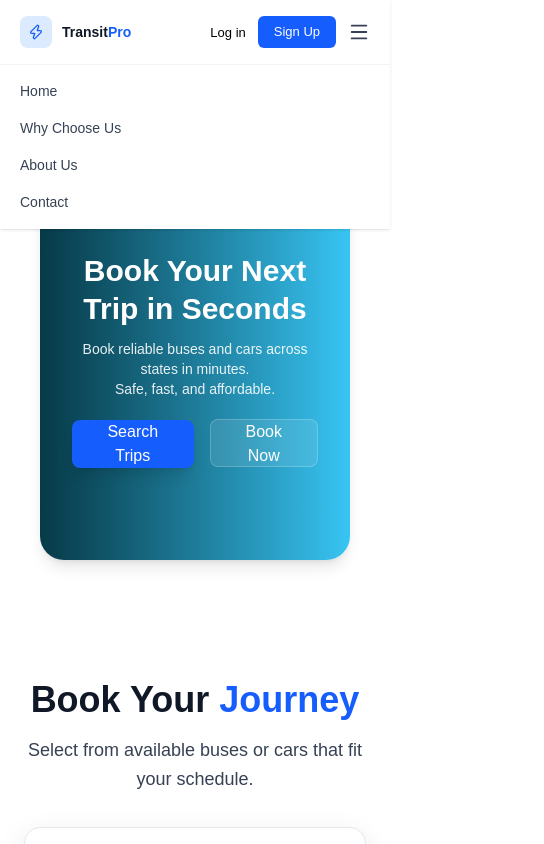
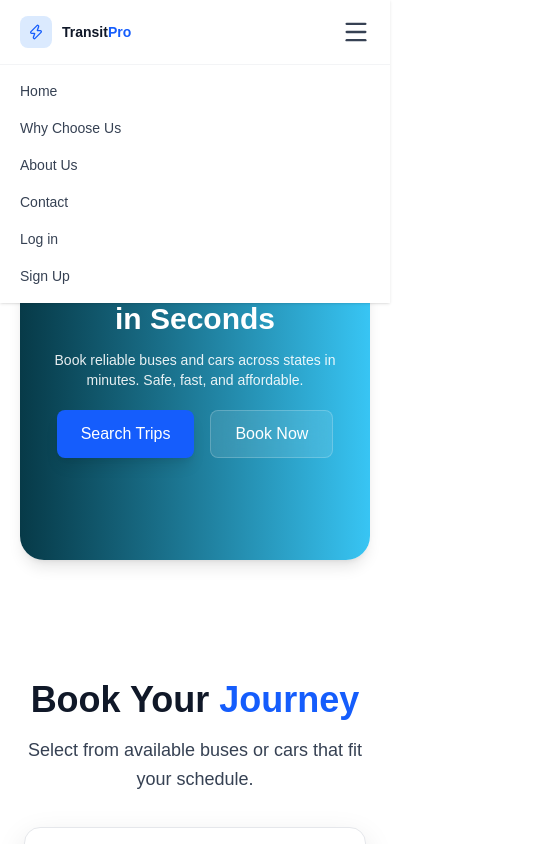
Before and after one commit to abdulrahman-11-afk/transportmanagement, a Next.js app: page / in a window 390 px wide. Both pictures are taken after a click on the button 359 px from the left and 32 px from the top of the page. Shown: the top 844 px of the page, 544 px wide, since content can reach past the window. Built offline with nearby package versions, Linux system fonts and the light colour scheme.

Commit message:
fixed auth

```diff
--- a/src/Components/Landing/Aboutus.tsx
+++ b/src/Components/Landing/Aboutus.tsx
@@ -15,7 +15,7 @@ export default function AboutUsSection() {
           />
         </div>
 
-        <div className="w-full lg:w-1/2 flex flex-col gap-4">
+        <div className="w- lg:w-1/2 flex flex-col gap-4">
         <div className="flex flex-col gap-3 w-130">
             <div className="text-4xl sm:text-5xl font-bold text-gray-900">
               About <span className="text-blue-600">us</span>
--- a/src/Components/Landing/HeroSection.tsx
+++ b/src/Components/Landing/HeroSection.tsx
@@ -3,14 +3,14 @@ import Image from "next/image";
 export default function HeroSection() {
   return (
     <div className="pt-10 md:pt-0">
-      <section className="bg-gradient-to-r from-[#073A48] to-[#38C5F4] flex flex-col md:flex-row items-center justify-center mx-10 md:mx-20  px-8 md:pl-10 md:pr-0 rounded-3xl min-h-[400px] md:min-h-[450px] shadow-lg py-10 md:py-0">
+      <section className="bg-gradient-to-r from-[#073A48] to-[#38C5F4] flex flex-col md:flex-row items-center justify-center mx-5 md:mx-20 md:mt-0 mt-[-40]  px-8 md:pl-10 md:pr-0 rounded-3xl min-h-[400px] md:min-h-[450px] shadow-lg py-10 md:py-0">
         <div className="flex flex-col text-center md:text-left">
           <h1 className="text-white text-3xl md:text-5xl font-bold leading-tight">
             Book Your Next Trip in Seconds
           </h1>
           <p className="text-white/90 text-sm mt-3">
             Book reliable buses and cars across states in minutes.
-            <br /> Safe, fast, and affordable.
+            <br className="md:flex hidden"/> Safe, fast, and affordable.
           </p>
           <div className="flex items-center justify-center md:justify-start mt-5 gap-4">
             <a href="/Signup">
--- a/src/Components/Landing/WhyChooseUsSection.tsx
+++ b/src/Components/Landing/WhyChooseUsSection.tsx
@@ -88,11 +88,11 @@ export default function FeaturesSection() {
         </div>
 
 
-        <div className="mt-16 bg-white rounded-3xl p-8 mx-20 grid grid-cols-2 md:grid-cols-4 gap-2 border border-gray-200 shadow-sm">
+        <div className="mt-16 bg-white rounded-3xl p-8 mx-4 md:mx-20 grid grid-cols-2 md:grid-cols-4 gap-2 border border-gray-200 shadow-sm">
           {[
             { value: "99.2%", label: "On-time Arrival Rate", sub: "Across all routes" },
             { value: "24/7", label: "Customer Support", sub: "Always available" },
-            { value: "<2 min", label: "Booking Time", sub: "Average completion" },
+            { value: "2 min", label: "Booking Time", sub: "Average completion" },
             { value: "₦0", label: "Cancellation Fee", sub: "Up to 24hrs before" },
           ].map(({ value, label, sub }) => (
             <div key={label} className="text-center">
--- a/src/Components/Layout/Navbar.tsx
+++ b/src/Components/Layout/Navbar.tsx
@@ -27,10 +27,10 @@ export default function Navbar() {
 
         <div className="flex items-center gap-3">
           <Link href="/login">
-            <button className="text-[13px] md:text-[16px] cursor-pointer">Log in</button>
+            <button className="text-[13px] md:flex hidden md:text-[16px] cursor-pointer">Log in</button>
           </Link>
           <Link href="/Signup">
-            <button className="px-4 h-8 md:h-10 text-[13px] md:text-[16px] cursor-pointer bg-blue-600 text-white rounded-md hover:scale-105 duration-300 transition">
+            <button className="px-4 h-8 md:h-10 md:flex items-center justify-center hidden text-[13px] md:text-[16px] cursor-pointer bg-blue-600 text-white rounded-md hover:scale-105 duration-300 transition">
               Sign Up
             </button>
           </Link>
@@ -38,7 +38,7 @@ export default function Navbar() {
             className="md:hidden flex items-center justify-center"
             onClick={() => setMenuOpen(!menuOpen)}
           >
-            <Menu size={22} className="text-gray-700" />
+            <Menu size={28} className="text-gray-700  " />
           </button>
         </div>
       </div>
@@ -49,6 +49,14 @@ export default function Navbar() {
           <a href="#" className="hover:text-blue-600">Why Choose Us</a>
           <a href="#" className="hover:text-blue-600">About Us</a>
           <a href="#" className="hover:text-blue-600">Contact</a>
+           <Link href="/login">
+            <button className="hover:text-blue-600">Log in</button>
+          </Link>
+          <Link href="/Signup">
+            <button className="hover:text-blue-600">
+              Sign Up
+            </button>
+          </Link>
         </div>
       )}
     </header>
--- a/src/app/Signup/page.tsx
+++ b/src/app/Signup/page.tsx
@@ -35,13 +35,12 @@ export default function SignupPage() {
       return;
     }
 
-    // Passenger registration
     setLoading(true);
     try {
       const response = await fetch(`${API}/api/passenger/register`, {
         method: "POST",
         headers: { "Content-Type": "application/json" },
-        body: JSON.stringify({ email, password, role: "Passenger" }),
+        body: JSON.stringify({ name, email, password, role: "Passenger" }),
       });
 
       const data = await response.json();
@@ -65,7 +64,6 @@ export default function SignupPage() {
 
   return (
     <>
-      {/* ROLE SELECTION MODAL */}
       {showModal && (
         <div className="fixed inset-0 bg-black/40 backdrop-blur-sm flex items-center justify-center z-50">
           <div className="bg-white rounded-2xl p-6 w-[90%] max-w-md shadow-2xl text-black">
@@ -91,7 +89,6 @@ export default function SignupPage() {
       {/* MAIN PAGE */}
       <section className="min-h-screen flex flex-col lg:flex-row bg-gray-100 text-black">
 
-        {/* LEFT IMAGE */}
         <div className="hidden lg:block w-[50%]">
           <Image
             src="/aboutus.jpg"
@@ -112,8 +109,8 @@ export default function SignupPage() {
                 {role === "driver"
                   ? "Create your driver account"
                   : role === "passenger"
-                  ? "Start booking your trips"
-                  : "Choose a role to continue"}
+                    ? "Start booking your trips"
+                    : "Choose a role to continue"}
               </p>
             </div>
 
@@ -174,14 +171,14 @@ export default function SignupPage() {
                   value={password}
                   onChange={(e) => setPassword(e.target.value)}
                   className="w-full mt-1 border rounded-xl p-3 focus:outline-none focus:ring-2 focus:ring-blue-500 transition"
-                  required
+                  required={role === "passenger"}  // ← only required for passengers
                 />
               </div>
 
               <button
                 type="submit"
-                disabled={loading}
-                className="bg-blue-600 hover:bg-blue-700 disabled:bg-blue-400 disabled:cursor-not-allowed text-white py-3 rounded-xl font-semibold transition transform hover:scale-[1.02]"
+                disabled={loading || !role}
+                className="bg-blue-600 hover:bg-blue-700 disabled:bg-blue-400 disabled:cursor-not-allowed text-white py-3 rounded-xl font-semibold transition"
               >
                 {loading ? "Creating Account..." : "Sign Up"}
               </button>
```
Also changed, not shown: src/app/driver/dashboard/page.tsx (+9 -15 lines).
